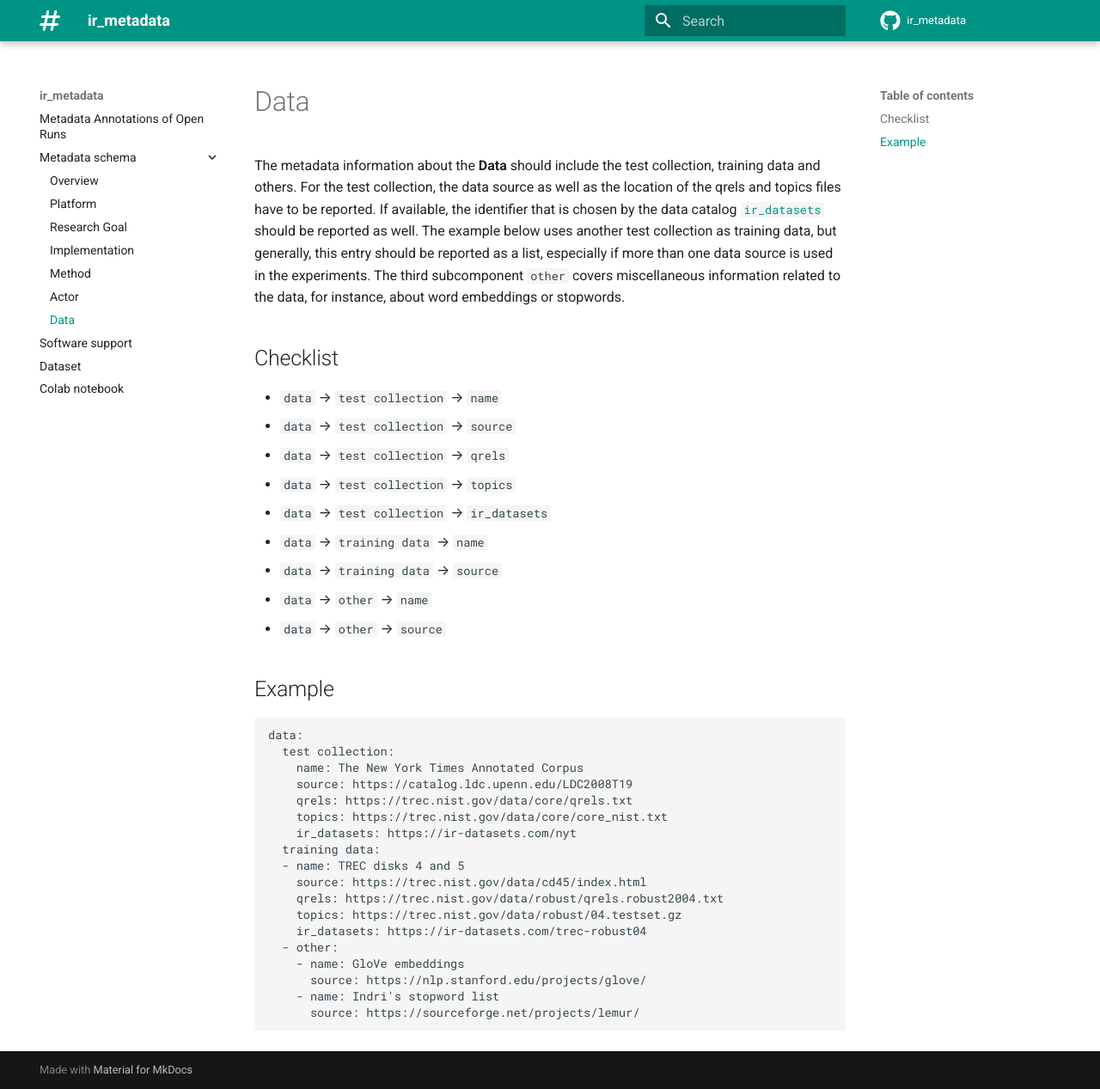
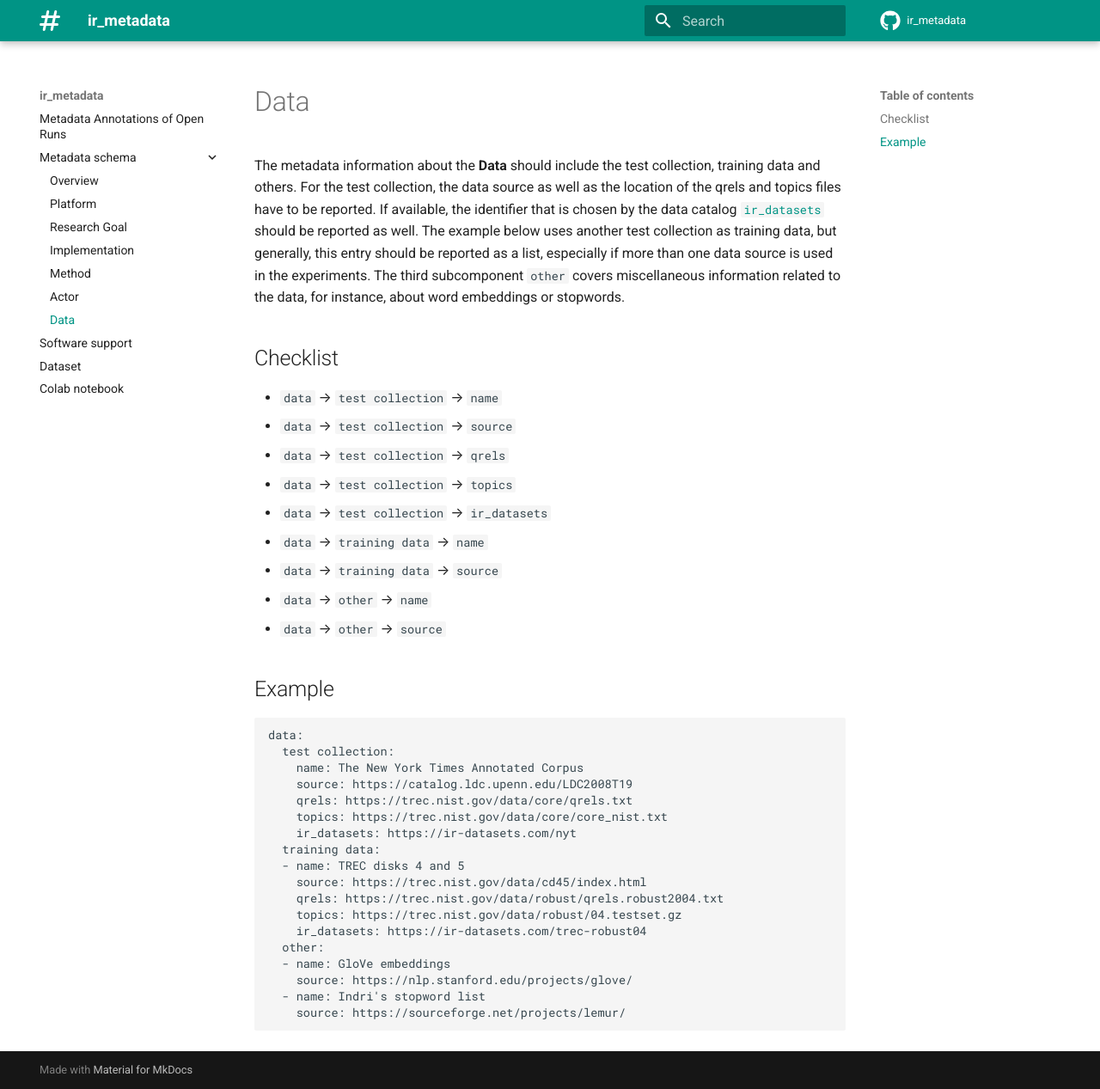
Before and after one commit to irgroup/ir_metadata, an MkDocs documentation site: the page built from docs/metadata/data.md, in a window 1280 px wide and 1267 px high. Shown: the whole window at 86% size. Built offline with MkDocs 1.6.1 and Material for MkDocs 9.7.7, drawn with Linux system fonts in a browser that asks for light colours; comment, search, counter and statistics services are not loaded.

````diff
--- a/docs/metadata/data.md
+++ b/docs/metadata/data.md
@@ -30,9 +30,9 @@ data:
     qrels: https://trec.nist.gov/data/robust/qrels.robust2004.txt
     topics: https://trec.nist.gov/data/robust/04.testset.gz
     ir_datasets: https://ir-datasets.com/trec-robust04
-  - other:
-    - name: GloVe embeddings
-      source: https://nlp.stanford.edu/projects/glove/
-    - name: Indri's stopword list
-      source: https://sourceforge.net/projects/lemur/
+  other:
+  - name: GloVe embeddings
+    source: https://nlp.stanford.edu/projects/glove/
+  - name: Indri's stopword list
+    source: https://sourceforge.net/projects/lemur/
 ```
````
